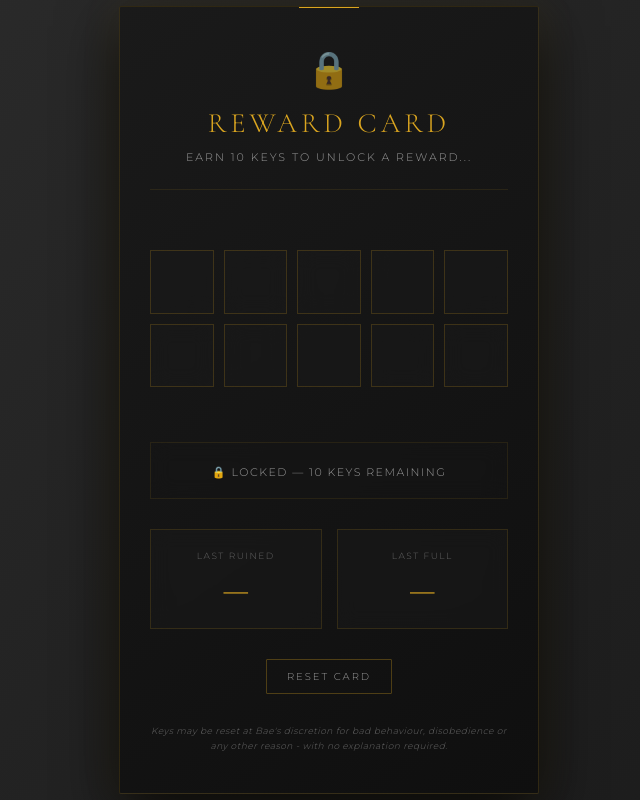
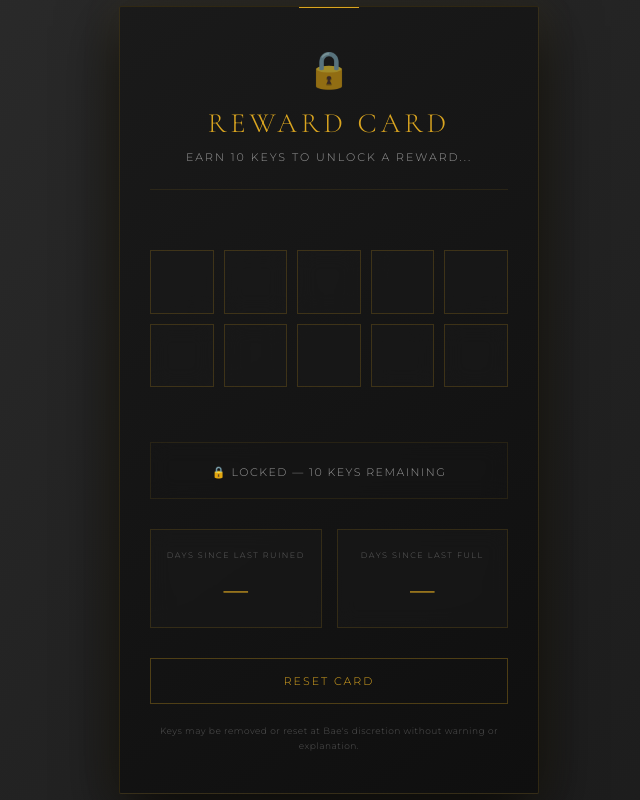
Before and after one commit to SynthzillaPrime/reward-card, a React (Vite) app: page / in a window 1280 px wide. Shown: the whole page, without its empty margins (311-951 px from the left). Built offline with nearby package versions, Linux system fonts and the light colour scheme.

Commit message:
Vibe Ship

```diff
--- a/src/App.css
+++ b/src/App.css
@@ -135,6 +135,40 @@ h1 {
     font-weight: 300;
 }
 
+.reward {
+    background: linear-gradient(
+        135deg,
+        rgba(218, 165, 32, 0.1) 0%,
+        rgba(218, 165, 32, 0.05) 100%
+    );
+    color: #daa520;
+    padding: 25px;
+    text-align: center;
+    margin: 25px 0;
+    font-family: "Cormorant Garamond", serif;
+    font-size: 18px;
+    font-weight: 300;
+    letter-spacing: 2px;
+    display: none;
+    border: 1px solid rgba(218, 165, 32, 0.3);
+    animation: fade-in 1s ease;
+}
+
+.reward.show {
+    display: block;
+}
+
+@keyframes fade-in {
+    from {
+        opacity: 0;
+        transform: translateY(10px);
+    }
+    to {
+        opacity: 1;
+        transform: translateY(0);
+    }
+}
+
 .days-tracker {
     display: grid;
     grid-template-columns: 1fr 1fr;
@@ -150,6 +184,7 @@ h1 {
     backdrop-filter: blur(10px);
     cursor: pointer;
     position: relative;
+    min-width: 0;
 }
 
 .date-input {
@@ -159,12 +194,15 @@ h1 {
 }
 
 .day-count-label {
-    font-size: 9px;
+    font-size: 8px;
     color: #666;
     margin-bottom: 8px;
     text-transform: uppercase;
     font-weight: 300;
     letter-spacing: 1.5px;
+    white-space: nowrap;
+    overflow: hidden;
+    text-overflow: ellipsis;
 }
 
 .day-count-number {
@@ -175,34 +213,35 @@ h1 {
 }
 
 .reset-btn {
+    display: block;
+    width: 100%;
+    padding: 15px;
     background: transparent;
     border: 1px solid rgba(218, 165, 32, 0.3);
-    color: #999;
+    color: #daa520;
+    font-size: 11px;
+    font-weight: 300;
+    cursor: pointer;
+    transition: all 0.4s ease;
     font-family: "Montserrat", sans-serif;
-    font-weight: 300;
+    letter-spacing: 2px;
     text-transform: uppercase;
-    letter-spacing: 2px;
-    font-size: 10px;
-    padding: 10px 20px;
-    margin: 30px auto 0;
-    cursor: pointer;
-    transition: all 0.3s ease;
-    border-radius: 1px;
+    margin-top: 30px;
 }
 
 .reset-btn:hover {
-    border-color: #daa520;
-    color: #daa520;
+    background: rgba(218, 165, 32, 0.05);
+    border-color: rgba(218, 165, 32, 0.5);
 }
 
 .fine-print {
     text-align: center;
     font-size: 9px;
-    color: #666;
-    margin-top: 30px;
+    color: #555;
+    margin-top: 20px;
     line-height: 1.6;
+    font-weight: 300;
     letter-spacing: 0.5px;
-    font-style: italic;
 }
 
 .reward {
--- a/src/App.jsx
+++ b/src/App.jsx
@@ -21,7 +21,9 @@ function App() {
   };
 
   const resetCard = () => {
-    setStampedIndices([]);
+    if (confirm("Reset the card? This will clear all keys.")) {
+      setStampedIndices([]);
+    }
   };
 
   const stampCount = stampedIndices.length;
@@ -86,7 +88,7 @@ function App() {
             document.getElementById("last-ruined-input").showPicker()
           }
         >
-          <div className="day-count-label">LAST RUINED</div>
+          <div className="day-count-label">DAYS SINCE LAST RUINED</div>
           <input
             type="date"
             id="last-ruined-input"
@@ -104,7 +106,7 @@ function App() {
             document.getElementById("last-full-input").showPicker()
           }
         >
-          <div className="day-count-label">LAST FULL</div>
+          <div className="day-count-label">DAYS SINCE LAST FULL</div>
           <input
             type="date"
             id="last-full-input"
@@ -118,15 +120,17 @@ function App() {
         </div>
       </div>
 
-      <div className={`reward ${isUnlocked ? "show" : ""}`}>Lock Released</div>
+      <div className={`reward ${isUnlocked ? "show" : ""}`} id="reward">
+        Present to keyholder to claim a reward
+      </div>
 
       <button className="reset-btn" onClick={resetCard}>
-        Reset Card
+        RESET CARD
       </button>
 
       <div className="fine-print">
-        Keys may be reset at Bae's discretion for bad behaviour, disobedience or
-        any other reason - with no explanation required.
+        Keys may be removed or reset at Bae's discretion without warning or
+        explanation.
       </div>
     </div>
   );
```
